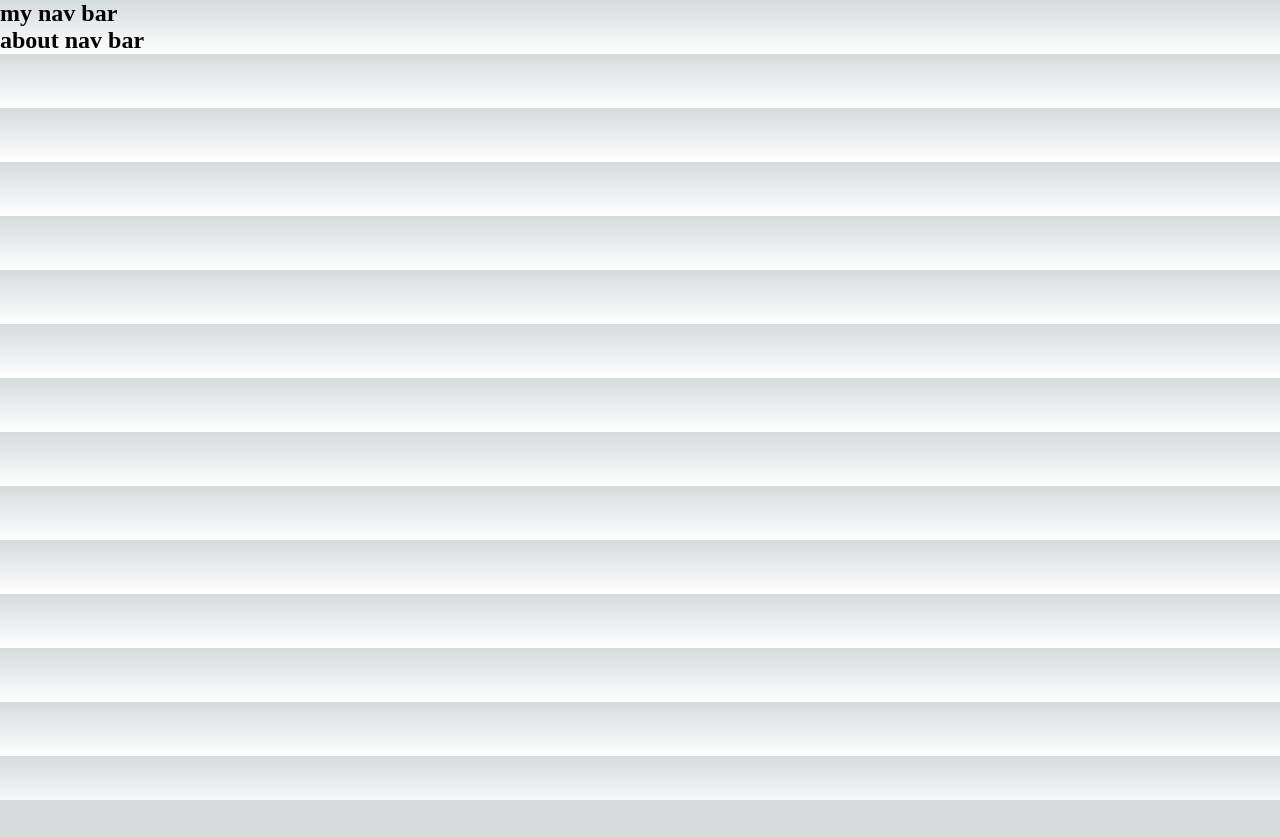
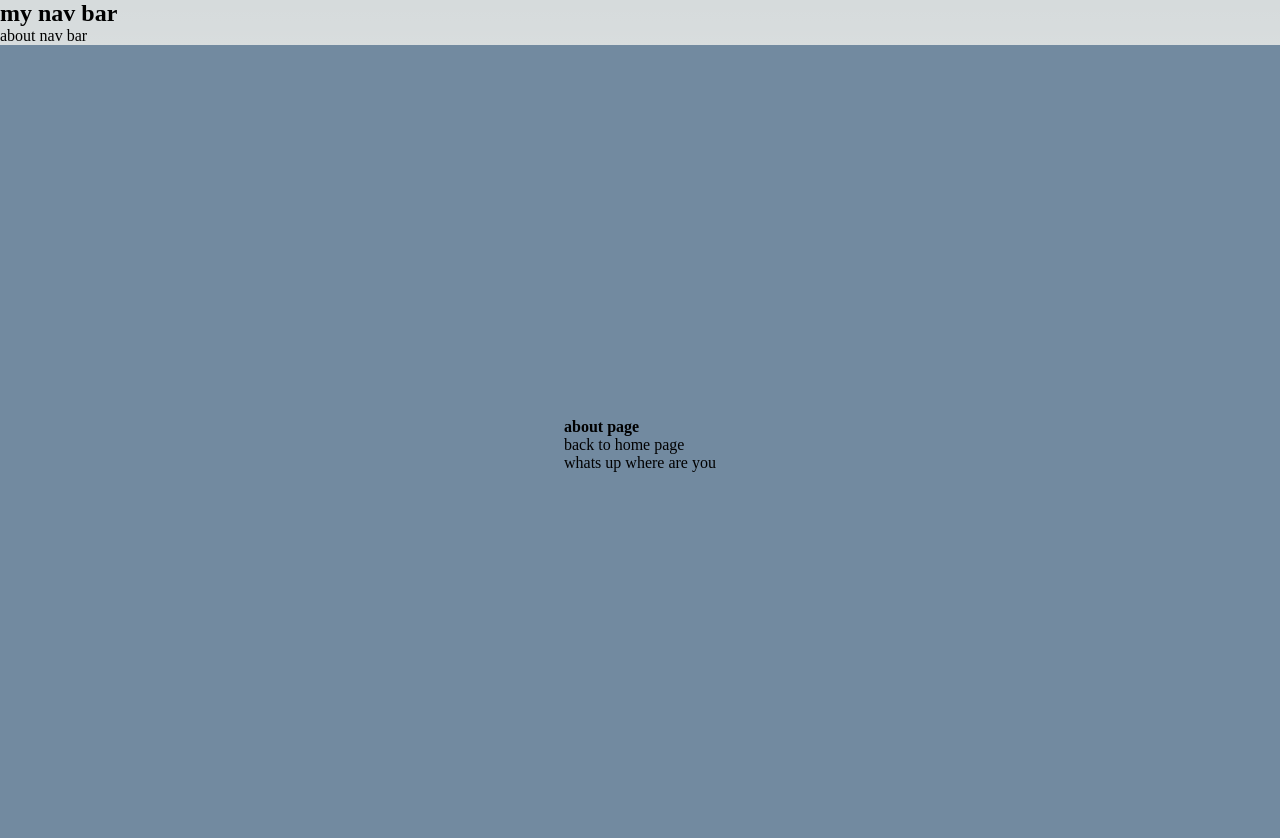
Before and after one commit to cwest9400/drawing-app, a Next.js app: page /about in a window 1280 px wide. Shown: the top 838 px of the page. Before the commit the page ends 800 px from the top, so only its background shows below. Built offline with nearby package versions, Linux system fonts and the light colour scheme.

Commit message:
about styling

```diff
--- a/app/about/layout.tsx
+++ b/app/about/layout.tsx
@@ -1,3 +1,4 @@
+import styles from './styles.module.css'
 export default function AboutLayout({
     children,
 }: {
@@ -6,10 +7,11 @@ export default function AboutLayout({
     return (
         <>
         <nav>
-            <h1>
             about nav bar
-            </h1>
         </nav>
+        <main className={styles.main}>
+            {children}
+        </main>
 
         </>
     )
--- a/app/about/page.tsx
+++ b/app/about/page.tsx
@@ -1,10 +1,14 @@
 import Link from "next/link"
+import styles from './page.module.css'
 
 export default function About() {
   return (
-  <main>
+  <>
+
   <h4>about page</h4>
   <Link href="/">back to home page</Link>
-  </main>
+  <p>whats up where are you</p>
+
+  </>
   )
 }
--- /dev/null
+++ b/app/about/styles.module.css
@@ -0,0 +1,6 @@
+.main {
+    min-height: 100vh ;
+    display: grid;
+    place-content: center;
+    background-color: rgb(114, 138, 160);
+}
```
